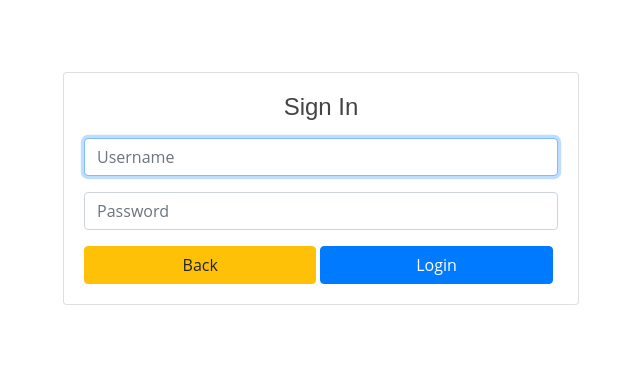
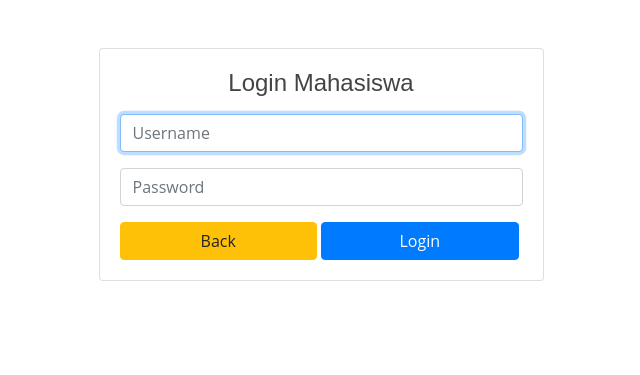
Before and after one commit to Kelompok-B1/AbsensiNotulensi, a PHP site: page /view/login_mahasiswa.php in a window 1280 px wide. Shown: the top 375 px of the page, without its empty margins (319-959 px from the left). Run offline with PHP 8.4, Linux system fonts and the light colour scheme; some libraries are stand-ins or nearby versions.

Commit message:
update div login

```diff
--- a/absensinotulensi/view/login_mahasiswa.php
+++ b/absensinotulensi/view/login_mahasiswa.php
@@ -11,13 +11,12 @@
     <link rel="stylesheet" href="assets/css/style.css">
 </head>
 </head>
-<b  <div class="container">
+<div class="container">
     <div class="row">
       <div class="col-sm-9 col-md-7 col-lg-5 mx-auto">
         <div class="card card-signin my-5">
           <div class="card-body">
-            <h4 class="card-title text-center">Sign In</h4><p>
-            <form class="form-signin">
+            <h4 class="card-title text-center">Login Mahasiswa</h4><p>
               <div class="form-label-group">
                     <form method="POST" action="proses_login_mahasiswa.php">
                     <div class="form-group">
@@ -44,5 +43,10 @@
                     </form>
 
             </div>
-
+           </div>
+          </div>
+        </div>
+      </div>
+    </div>
+  </div>
 </body>
```
Also changed, not shown: absensinotulensi/view/login_pegawai.php (+8 -4 lines). Lines whose indentation alone changed are shown as unchanged.
